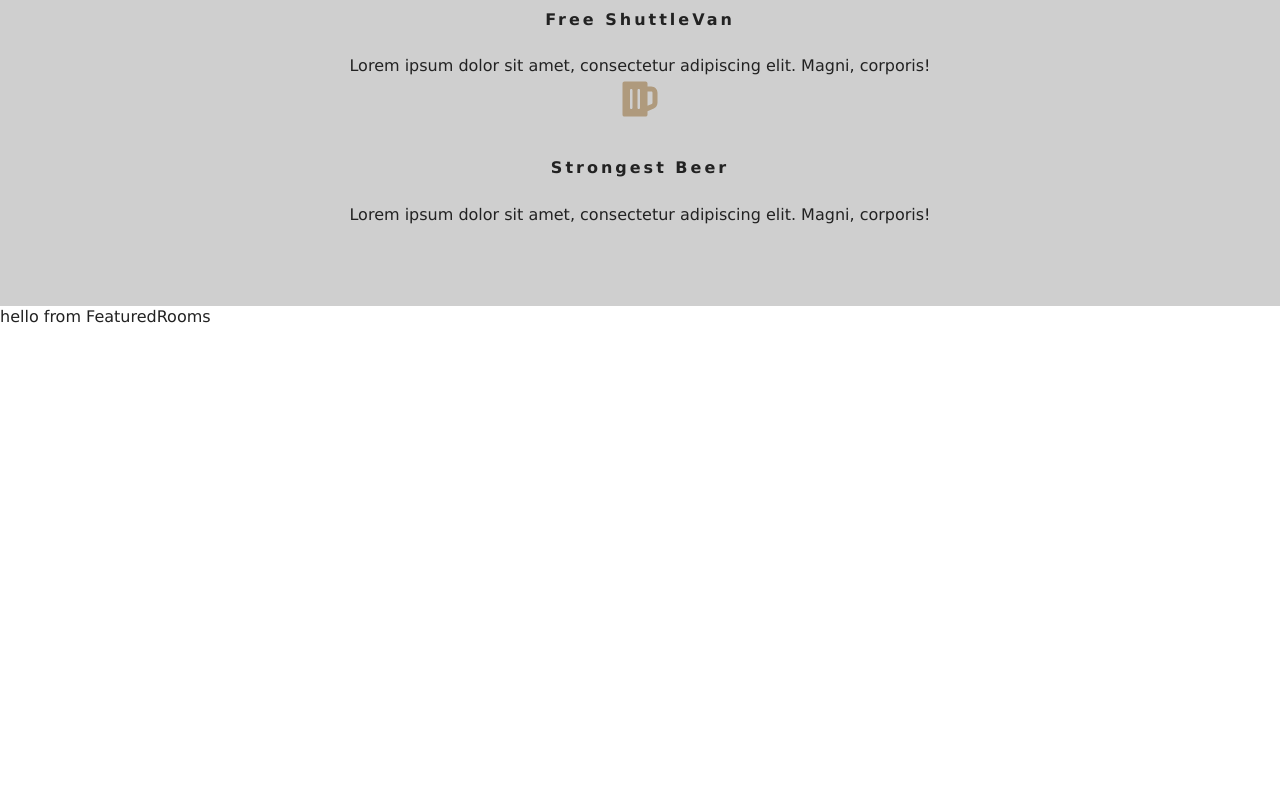
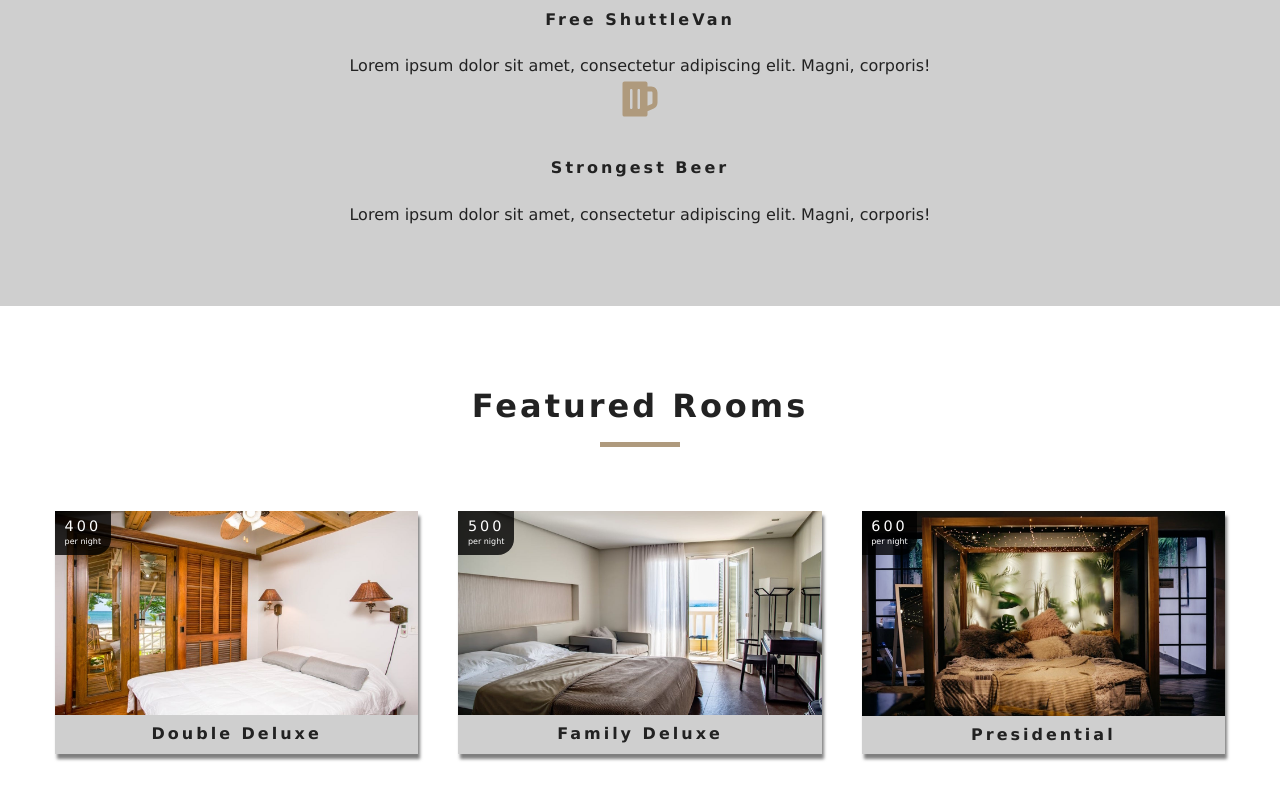
Before and after one commit to rockcoolsaint/hotel-resort, a React (Create React App) app: page / in a window 1280 px wide. Shown: the part 1374-2174 px from the top of the page. Before the commit the page ends 1703 px from the top, so only its background shows below. Built offline with nearby package versions, Linux system fonts and the light colour scheme.

Commit message:
Featured Rooms section setup

```diff
--- a/src/components/FeaturedRooms.js
+++ b/src/components/FeaturedRooms.js
@@ -1,17 +1,27 @@
 import React, { Component } from 'react';
 import { RoomContext } from '../context';
+import Loading from './Loading';
+import Room from './Room';
+import Title from './Title';
 
 export default class FeaturedRooms extends Component {
   static contextType = RoomContext;
   render() {
     // const {greeting, name} = this.context;
-    const { featuredRooms: rooms } = this.context;
-    console.log(rooms);
+    let { loading, featuredRooms: rooms } = this.context;
+    rooms = rooms.map(room => {
+      return (
+        <Room key={room.id} room={room} />
+      )
+    })
 
     return (
-      <div>
-        hello from FeaturedRooms
-      </div>
+      <section className="featured-rooms">
+        <Title  title="featured rooms" />
+        <div className="featured-rooms-center">
+          {loading ? <Loading/> : rooms}
+        </div>
+      </section>
     )
   }
 }
--- /dev/null
+++ b/src/components/Loading.js
@@ -0,0 +1,11 @@
+import React from 'react';
+import loadingGif from '../images/gif/loading-arrow.gif';
+
+export default function Loading() {
+  return (
+    <div className='loading'>
+      <h4>rooms data loading...</h4>
+      <img src={loadingGif} alt="" />
+    </div>
+  )
+}
--- /dev/null
+++ b/src/components/Room.js
@@ -0,0 +1,34 @@
+import React from 'react'
+import { Link } from 'react-router-dom';
+import defaultImg from "../images/room-1.jpeg";
+import PropTypes from 'prop-types';
+
+export default function Room({ room }) {
+  const { name, slug, images, price } = room;
+
+  return (
+    <article className='room'>
+      <div className="img-container">
+        <img src={images[0] || defaultImg} alt="single room" />
+        <div className="price-top">
+          <h6>{price}</h6>
+          <p>per night</p>
+        </div>
+        <Link to={`/rooms/${slug}`} className="btn-primary room-link">
+          Features
+        </Link>
+      </div>
+      <p className="room-info">{name}</p>
+    </article>
+  )
+}
+
+
+Room.propTyes = {
+  room: PropTypes.shape({
+    name: PropTypes.string.isRequired,
+    slug: PropTypes.string.isRequired,
+    images: PropTypes.arrayOf(PropTypes.string).isRequired,
+    price: PropTypes.number.isRequired
+  })
+}
```
